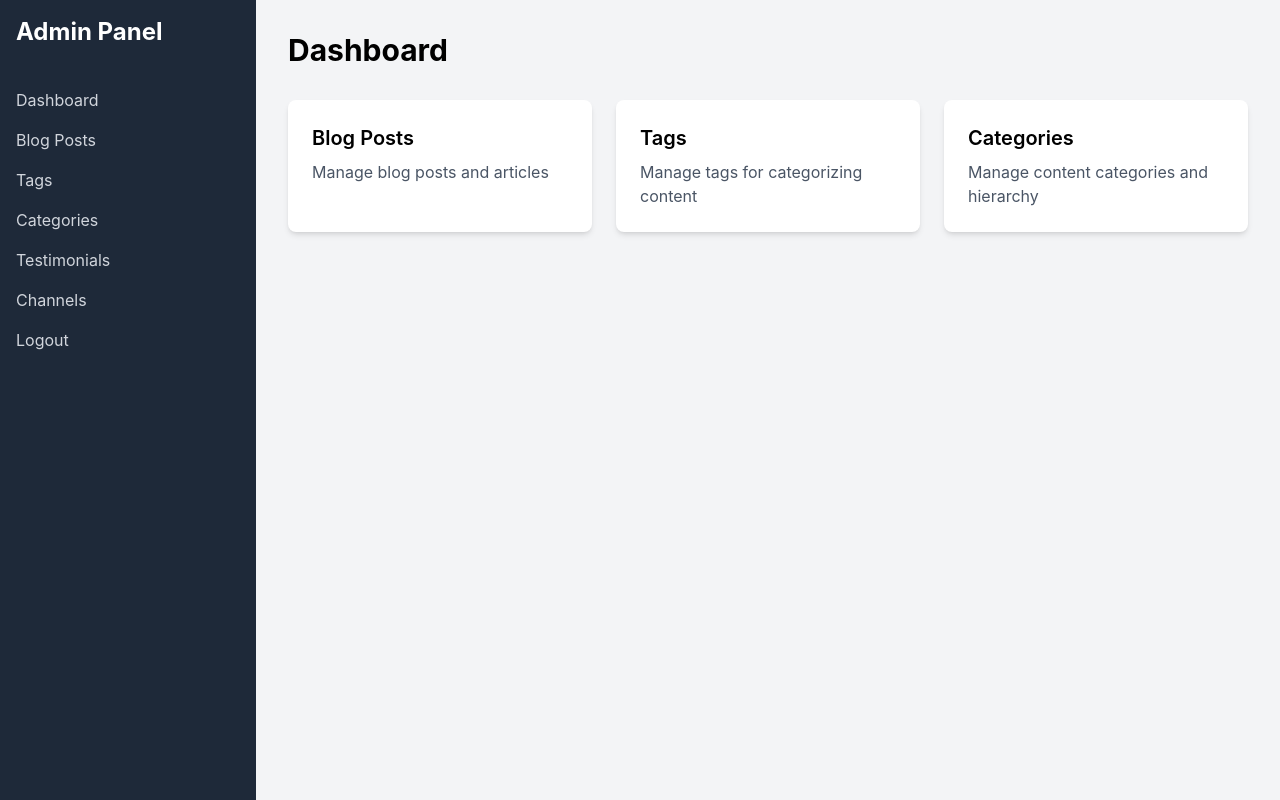
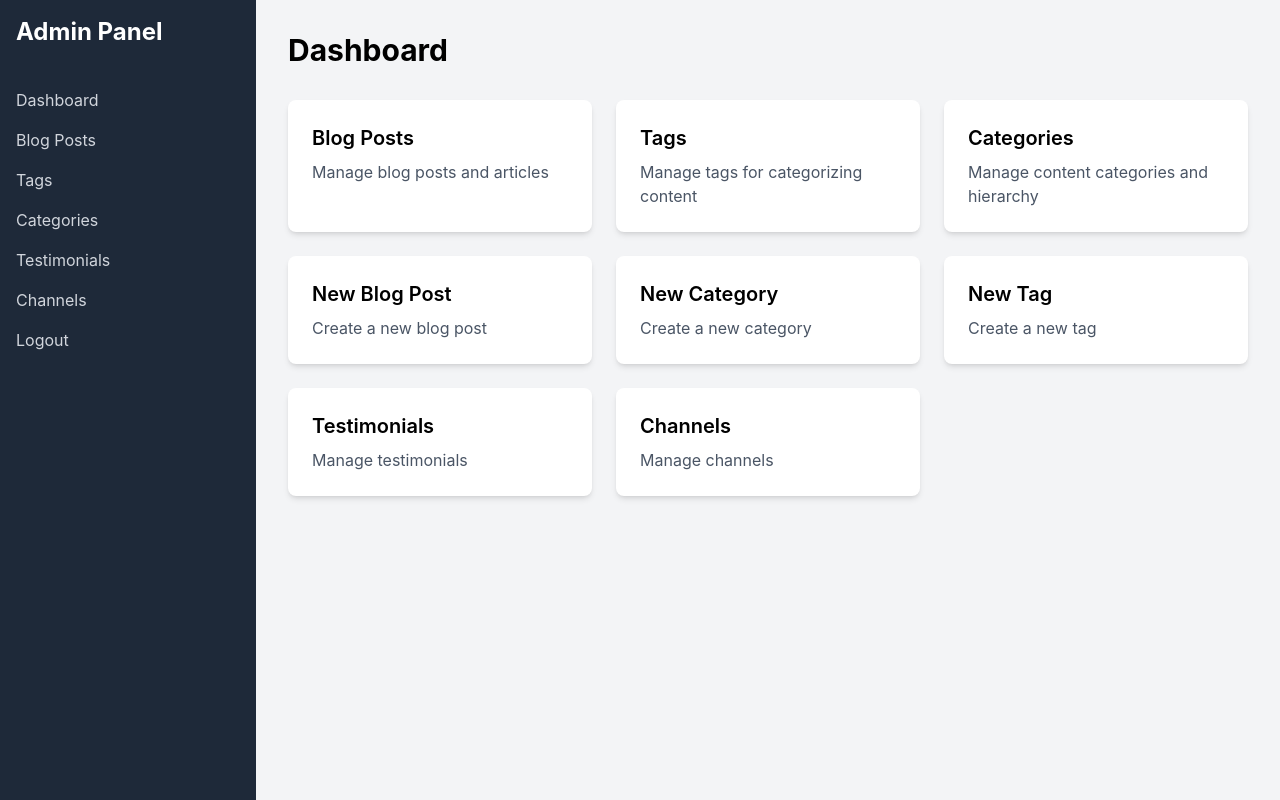
Before and after one commit to ashishume/solar-sangathan, a React (Vite) app: page /admin in a window 1280 px wide. Built offline with nearby package versions, Linux system fonts and the light colour scheme; sample sign-in values are in the browser's storage.

Commit message:
feat: dashboard updated

```diff
--- a/src/admin/pages/Dashboard.tsx
+++ b/src/admin/pages/Dashboard.tsx
@@ -19,6 +19,36 @@ const Dashboard = () => {
       description: "Manage content categories and hierarchy",
       link: "/admin/categories",
       color: "bg-purple-500",
+    },
+    {
+      title: "New Blog Post",
+      description: "Create a new blog post",
+      link: "/admin/blog-posts/new",
+      color: "bg-red-500",
+    },
+    {
+      title: "New Category",
+      description: "Create a new category",
+      link: "/admin/categories/new",
+      color: "bg-yellow-500",
+    },
+    {
+      title: "New Tag",
+      description: "Create a new tag",
+      link: "/admin/tags/new",
+      color: "bg-indigo-500",
+    },
+    {
+      title: "Testimonials",
+      description: "Manage testimonials",
+      link: "/admin/testimonials",
+      color: "bg-orange-500",
+    },
+    {
+      title: "Channels",
+      description: "Manage channels",
+      link: "/admin/channels",
+      color: "bg-pink-500",
     },
   ];
 
```
